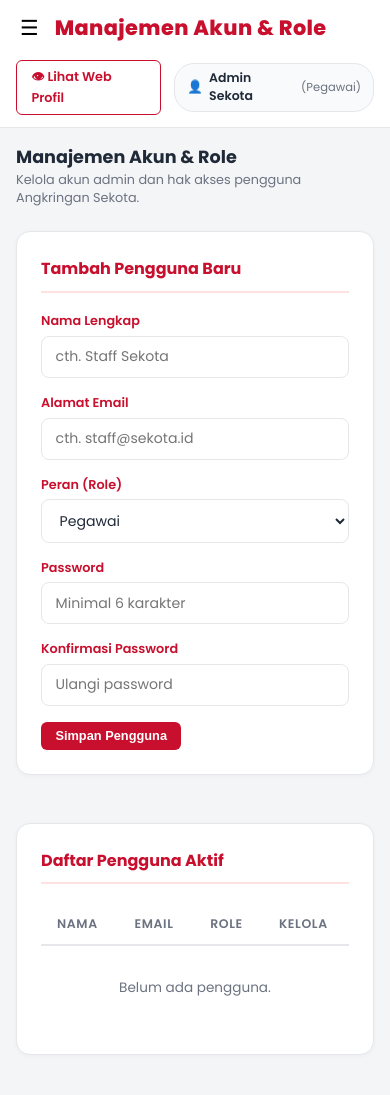
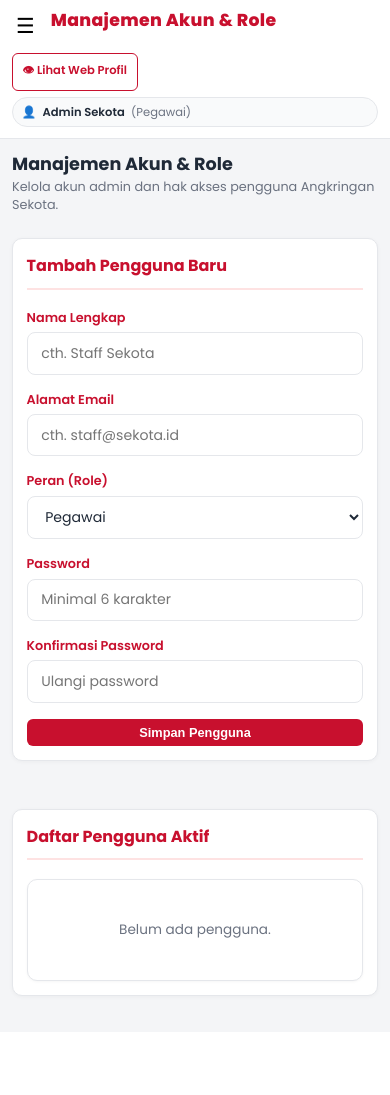
Before and after one commit to alvaroalgozhaliii/angkringan-sekota, a Laravel app: template resources/views/admin/pengguna/index.blade.php in a window 390 px wide. After the commit the page ends 999 px from the top, so only its background shows below. Run offline with Laravel 12, Linux system fonts and the light colour scheme; the template is opened without the code that fills it, so the values that code supplies are empty; a user stored in the database is signed in; data comes from the database, SQL or seed files in the repository.

Commit message:
Responsive Admin

```diff
--- a/resources/views/admin/layouts/app.blade.php
+++ b/resources/views/admin/layouts/app.blade.php
@@ -43,7 +43,7 @@
         .btn-logout:hover{background:rgba(255,255,255,.25)}
 
         /* ── MAIN ── */
-        .main-wrap{margin-left:var(--sidebar-w);flex:1;display:flex;flex-direction:column;min-height:100vh;min-width:0;max-width:calc(100vw - var(--sidebar-w));overflow-x:hidden}
+        .main-wrap{margin-left:var(--sidebar-w);flex:1;display:flex;flex-direction:column;min-height:100vh;min-width:0;width:calc(100% - var(--sidebar-w));max-width:calc(100vw - var(--sidebar-w));overflow-x:hidden}
         .topbar{background:var(--white);border-bottom:1px solid var(--border);padding:.75rem 1.5rem;display:flex;align-items:center;justify-content:space-between;gap:1rem;position:sticky;top:0;z-index:40;flex-wrap:wrap}
         .topbar-left{display:flex;align-items:center;gap:.75rem}
         .topbar-title-wrap{display:flex;flex-direction:column}
@@ -57,7 +57,8 @@
         .clock-sep{color:var(--border)}
 
         /* User Pill */
-        .user-pill{display:inline-flex;align-items:center;gap:.4rem;background:#F9FAFB;border:1px solid var(--border);padding:.35rem .75rem;border-radius:20px;font-size:.78rem;font-weight:600;color:var(--text)}
+        .user-pill{display:inline-flex;align-items:center;gap:.4rem;background:#F9FAFB;border:1px solid var(--border);padding:.35rem .75rem;border-radius:20px;font-size:.78rem;font-weight:600;color:var(--text);min-width:0;max-width:100%}
+        .user-pill span:nth-child(2){min-width:0;overflow:hidden;text-overflow:ellipsis}
         .user-pill-role{color:var(--muted);font-size:.72rem;font-weight:400}
 
         /* DB Badge */
@@ -129,7 +130,7 @@
         .btn-lg{padding:.7rem 1.5rem;font-size:.9rem}
 
         /* ── TABLE ── */
-        .table-wrap{overflow-x:auto}
+        .table-wrap{overflow-x:auto;-webkit-overflow-scrolling:touch;max-width:100%}
         table{width:100%;border-collapse:collapse;font-size:.85rem}
         thead th{text-align:left;padding:.7rem 1rem;font-weight:600;color:var(--muted);font-size:.78rem;text-transform:uppercase;letter-spacing:.05em;border-bottom:2px solid var(--border)}
         tbody td{padding:.8rem 1rem;border-bottom:1px solid var(--border);vertical-align:middle}
@@ -164,16 +165,49 @@
             .topbar-actions .clock-pill,
             .topbar-actions .badge-db{display:none}
         }
-        @media(max-width:768px){
+        @media(max-width:900px){
             .sidebar{transform:translateX(-100%)}
             .sidebar.open{transform:translateX(0)}
-            .main-wrap{margin-left:0;max-width:100vw}
+            body{display:block;width:100%;overflow-x:hidden}
+            .main-wrap{margin-left:0;width:100%;max-width:100%;min-width:0}
             .hamburger{display:block}
-            .stat-grid{grid-template-columns:repeat(2,1fr)}
+            .stat-grid{grid-template-columns:repeat(2,minmax(0,1fr)) !important;gap:.75rem}
             .two-col{grid-template-columns:1fr}
-            .content{padding:1rem}
-            .topbar{padding:.75rem 1rem}
-            .notif-dropdown{position:fixed;top:60px;left:10px;right:10px;width:auto}
+            .content{padding:1rem;min-width:0}
+            .topbar{padding:.75rem 1rem;align-items:flex-start;gap:.65rem}
+            .topbar-left{min-width:0;width:100%;align-items:flex-start}
+            .topbar-title-wrap{min-width:0;max-width:calc(100% - 2.5rem)}
+            .topbar-title{font-size:1.08rem;overflow-wrap:anywhere}
+            .topbar-actions{width:100%;margin:0;display:flex;flex-wrap:wrap;justify-content:flex-start;gap:.5rem}
+            .topbar-actions .btn-sm{min-height:38px}
+            .user-pill{max-width:100%;overflow:hidden;text-overflow:ellipsis;white-space:nowrap}
+            .notif-dropdown{position:fixed;top:calc(env(safe-area-inset-top) + 8px);left:10px;right:10px;width:auto;max-height:calc(100dvh - 20px)}
+            .notif-body{max-height:55dvh}
+            .page-header{align-items:flex-start;gap:.75rem;flex-wrap:wrap}
+            .page-header > :first-child{min-width:0;flex:1 1 100%}
+            .page-header .btn-sm{max-width:100%}
+            .panel{padding:1rem;max-width:100% !important}
+            .order-filters{grid-template-columns:repeat(2,minmax(0,1fr)) !important}
+            .order-filters > div:first-child{grid-column:1 / -1}
+            .order-filters > button{min-height:42px;justify-content:center}
+            .message-meta-grid{grid-template-columns:1fr !important}
+            input,select,textarea,button{max-width:100%}
+            .alert{align-items:flex-start;overflow-wrap:anywhere}
+        }
+        @media(max-width:480px){
+            .content{padding:.75rem}
+            .topbar{padding:.65rem .75rem}
+            .topbar-actions{gap:.4rem}
+            .topbar-actions .btn-sm{font-size:.72rem;padding:.4rem .6rem}
+            .user-pill{font-size:.72rem;padding:.35rem .55rem;flex:1 1 auto;width:100%}
+            .topbar-actions .notif-wrapper{margin-left:auto}
+            .stat-grid{grid-template-columns:1fr 1fr !important}
+            .stat-card{padding:.9rem}
+            .stat-value{font-size:1.35rem}
+            .panel{padding:.85rem;border-radius:10px}
+            .order-filters{grid-template-columns:1fr !important}
+            .order-filters > div:first-child{grid-column:auto}
+            .btn-row .btn-sm{flex:1 1 auto;justify-content:center}
         }
     </style>
     @stack('styles')
--- a/resources/views/admin/pengguna/index.blade.php
+++ b/resources/views/admin/pengguna/index.blade.php
@@ -1,6 +1,36 @@
 @extends('admin.layouts.app')
 @section('page-title', 'Manajemen Akun & Role')
 @section('title', 'Manajemen Akun & Role')
+
+@push('styles')
+<style>
+    .account-table-wrap{overflow-x:auto}
+    .account-management-table{min-width:620px}
+    .account-action-list{display:flex;align-items:center;gap:.65rem;flex-wrap:wrap}
+    .account-role-form{display:flex;align-items:center;gap:.4rem}
+    .account-role-form select{min-width:125px;padding:.35rem}
+    @media(max-width:900px){
+        .account-panel{min-width:0}
+        .account-table-wrap{overflow:visible}
+        .account-management-table{display:block;min-width:0;width:100%}
+        .account-management-table thead{display:none}
+        .account-management-table tbody{display:grid;gap:.75rem}
+        .account-management-table tbody tr{display:block;padding:.5rem .8rem;background:#fff;border:1px solid var(--border);border-radius:10px;box-shadow:0 1px 3px rgba(0,0,0,.04)}
+        .account-management-table tbody tr:hover{background:#fff}
+        .account-management-table tbody td{display:grid;grid-template-columns:4.5rem minmax(0,1fr);gap:.5rem;align-items:center;padding:.6rem .1rem;border-bottom:1px solid var(--border);overflow-wrap:anywhere}
+        .account-management-table tbody tr td:last-child{border-bottom:0}
+        .account-management-table tbody td::before{content:attr(data-label);font-size:.68rem;font-weight:700;letter-spacing:.04em;text-transform:uppercase;color:var(--muted)}
+        .account-management-table tbody td[data-label="Kelola"]{display:block}
+        .account-management-table tbody td[data-label="Kelola"]::before{display:block;margin-bottom:.5rem}
+        .account-action-list{align-items:stretch;gap:.6rem}
+        .account-role-form{width:100%}
+        .account-role-form select{flex:1;min-width:0 !important}
+        .account-role-form button,.account-action-list > form button{min-height:38px;padding:.35rem .6rem !important}
+        .account-management-table tbody td[colspan]{display:block;text-align:center}
+        .account-management-table tbody td[colspan]::before{content:none}
+    }
+</style>
+@endpush
 
 @section('content')
 <div class="page-header">
@@ -49,8 +79,8 @@
     <!-- Daftar Pengguna -->
     <div class="panel">
         <div class="panel-title">Daftar Pengguna Aktif</div>
-        <div class="table-wrap">
-            <table>
+        <div class="table-wrap account-table-wrap">
+            <table class="account-management-table">
                 <thead>
                     <tr>
                         <th>Nama</th>
@@ -62,23 +92,24 @@
                 <tbody>
                     @forelse($pengguna as $u)
                     <tr>
-                        <td>
+                        <td data-label="Nama">
                             <strong>{{ $u->name }}</strong>
                             @if($u->id === auth()->id())
                                 <span class="badge badge-green" style="font-size:.65rem;margin-left:.25rem">Anda</span>
                             @endif
                         </td>
-                        <td>{{ $u->email }}</td>
-                        <td>
+                        <td data-label="Email">{{ $u->email }}</td>
+                        <td data-label="Role">
                             <span class="badge {{ $u->isSuperAdmin() ? 'badge-red' : ($u->isOwner() ? 'badge-green' : 'badge-gray') }}">
                                 {{ $u->roleLabel() }}
                             </span>
                         </td>
-                        <td>
-                            <form method="POST" action="{{ route('admin.pengguna.role', $u) }}" style="display:flex;gap:.4rem;align-items:center;margin-bottom:.45rem">
+                        <td data-label="Kelola">
+                            <div class="account-action-list">
+                            <form class="account-role-form" method="POST" action="{{ route('admin.pengguna.role', $u) }}">
                                 @csrf
                                 @method('PATCH')
-                                <select name="role" class="form-control" aria-label="Role {{ $u->name }}" style="min-width:125px;padding:.35rem">
+                                <select name="role" class="form-control" aria-label="Role {{ $u->name }}">
                                     <option value="pegawai" {{ $u->role === 'pegawai' ? 'selected' : '' }}>Pegawai</option>
                                     <option value="owner" {{ $u->role === 'owner' ? 'selected' : '' }}>Owner</option>
                                     <option value="super_admin" {{ $u->role === 'super_admin' ? 'selected' : '' }}>Super Admin</option>
@@ -94,6 +125,7 @@
                             @else
                                 <span style="color:var(--muted);font-size:.78rem">-</span>
                             @endif
+                            </div>
                         </td>
                     </tr>
                     @empty
--- a/resources/views/admin/pesan/show.blade.php
+++ b/resources/views/admin/pesan/show.blade.php
@@ -12,7 +12,7 @@
 </div>
 
 <div class="panel" style="max-width:650px">
-    <div style="display:grid;grid-template-columns:1fr 1fr;gap:1rem;margin-bottom:1.5rem">
+    <div class="message-meta-grid" style="display:grid;grid-template-columns:1fr 1fr;gap:1rem;margin-bottom:1.5rem">
         <div>
             <div class="form-label" style="color:var(--muted)">Nama Pengirim</div>
             <div style="font-weight:600">{{ $pesan->nama_pengirim }}</div>
--- a/resources/views/admin/pesanan/index.blade.php
+++ b/resources/views/admin/pesanan/index.blade.php
@@ -12,7 +12,7 @@
 
 <div class="panel">
     <form method="GET" action="{{ route('admin.pesanan.index') }}">
-        <div style="display:grid;grid-template-columns:2fr 1fr 1fr 1fr auto;gap:.75rem;align-items:flex-end">
+        <div class="order-filters" style="display:grid;grid-template-columns:2fr 1fr 1fr 1fr auto;gap:.75rem;align-items:flex-end">
             <div>
                 <label class="form-label" for="q">Cari</label>
                 <input id="q" type="text" name="q" value="{{ request('q') }}" class="form-control" placeholder="Nomor, kasir, atau pelanggan">
--- a/resources/views/admin/ulasan/index.blade.php
+++ b/resources/views/admin/ulasan/index.blade.php
@@ -19,7 +19,7 @@
 @endif
 
 {{-- Stat Cards --}}
-<div class="stat-grid" style="grid-template-columns:repeat(4,1fr)">
+<div class="stat-grid">
     <div class="stat-card">
         <div class="stat-label">Total Ulasan</div>
         <div class="stat-value">{{ $totalAll }}</div>
```
Also changed, not shown: resources/views/admin/auth/login.blade.php (+23 -0 lines).
